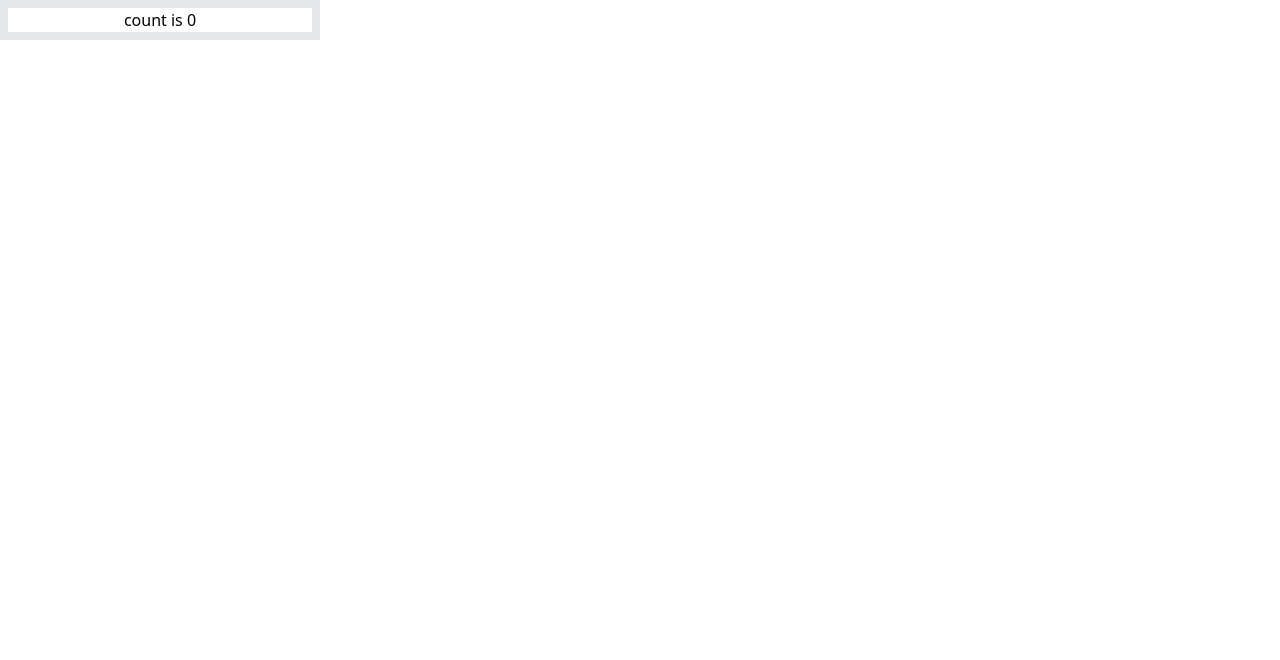
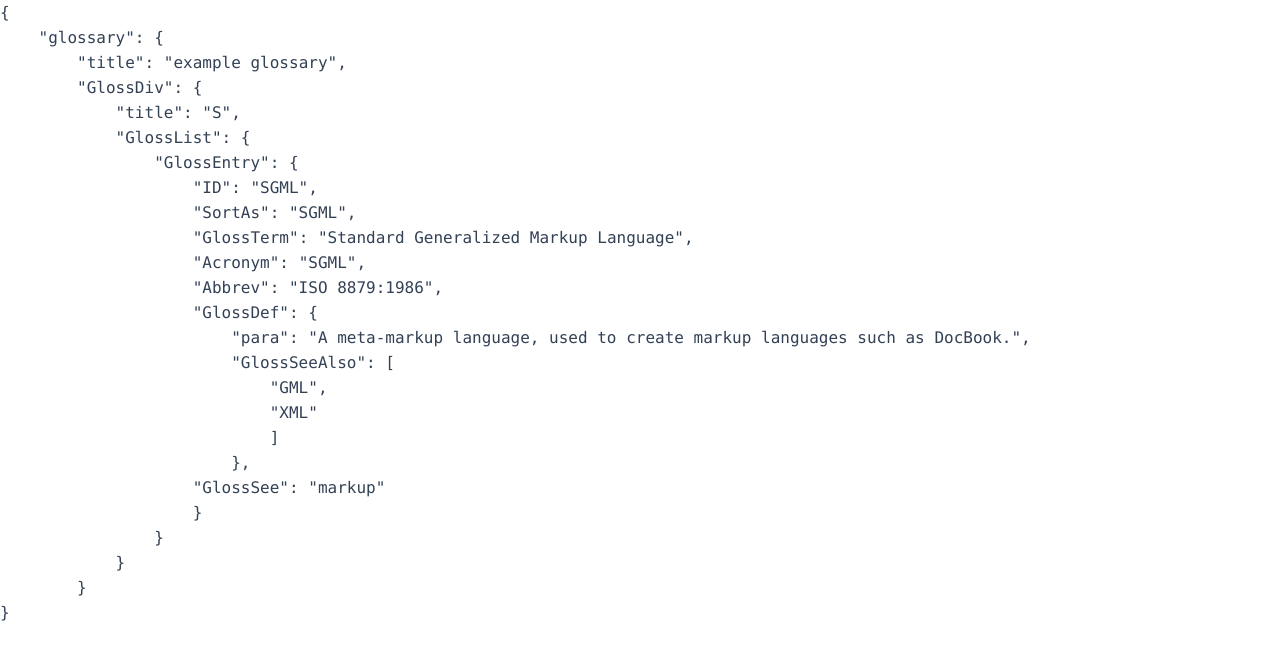
Before and after one commit to bitfexl/json-viewer, a React (Vite) app: page / in a window 1280 px wide. Shown: the top 660 px of the page. Built offline with nearby package versions, Linux system fonts and the light colour scheme.

Commit message:
added json viewer first test

```diff
--- a/src/App.tsx
+++ b/src/App.tsx
@@ -1,13 +1,34 @@
-import { useState } from "react";
+import { JsonElement } from "./jsonviewer/JsonElement";
 
 export default function App() {
-    const [count, setCount] = useState(0);
+    // const [count, setCount] = useState(0);
+
+    const json = {
+        glossary: {
+            title: "example glossary",
+            GlossDiv: {
+                title: "S",
+                GlossList: {
+                    GlossEntry: {
+                        ID: "SGML",
+                        SortAs: "SGML",
+                        GlossTerm: "Standard Generalized Markup Language",
+                        Acronym: "SGML",
+                        Abbrev: "ISO 8879:1986",
+                        GlossDef: {
+                            para: "A meta-markup language, used to create markup languages such as DocBook.",
+                            GlossSeeAlso: ["GML", "XML"],
+                        },
+                        GlossSee: "markup",
+                    },
+                },
+            },
+        },
+    };
 
     return (
         <>
-            <button className="border-8 w-80" onClick={() => setCount((count) => count + 1)}>
-                count is {count}
-            </button>
+            <JsonElement value={json}></JsonElement>
         </>
     );
 }
--- /dev/null
+++ b/src/jsonviewer/JsonArray.tsx
@@ -0,0 +1,25 @@
+import { JsonElement } from "./JsonElement";
+import { JsonIndent } from "./JsonIndent";
+import { JsonText } from "./JsonText";
+
+export interface JsonArrayProps {
+    value: unknown[];
+}
+
+export function JsonArray({ value }: JsonArrayProps) {
+    return (
+        <>
+            <JsonText type="square_bracket" value="["></JsonText>
+            <br />
+            {value.map((item, i) => (
+                <JsonIndent>
+                    <JsonElement value={item} parent="array" isLast={i + 1 == value.length}></JsonElement>
+                </JsonIndent>
+            ))}
+            <br />
+            <JsonIndent>
+                <JsonText type="square_bracket" value="]"></JsonText>
+            </JsonIndent>
+        </>
+    );
+}
--- /dev/null
+++ b/src/jsonviewer/JsonBlock.tsx
@@ -0,0 +1,23 @@
+import { ReactNode, useContext } from "react";
+import { JsonIndent } from "./JsonIndent";
+import { JsonContext } from "./JsonContext";
+
+export interface JsonBlockProps {
+    openingBracket: ReactNode;
+    closingBracket: ReactNode;
+    children: ReactNode;
+}
+
+export function JsonBlock({ openingBracket, closingBracket, children }: JsonBlockProps) {
+    const jsonCtx = useContext(JsonContext);
+
+    return (
+        <>
+            {openingBracket}
+            <br />
+            {jsonCtx.indentLevel == 0 ? <JsonIndent>{children}</JsonIndent> : children}
+            <br />
+            <JsonIndent>{closingBracket}</JsonIndent>
+        </>
+    );
+}
--- /dev/null
+++ b/src/jsonviewer/JsonBoolean.tsx
@@ -0,0 +1,9 @@
+import { JsonText } from "./JsonText";
+
+export interface JsonBooleanProps {
+    value: boolean;
+}
+
+export function JsonBoolean({ value }: JsonBooleanProps) {
+    return <JsonText type="value" value={value ? "true" : "false"}></JsonText>;
+}
--- /dev/null
+++ b/src/jsonviewer/JsonContext.ts
@@ -0,0 +1,6 @@
+import { createContext } from "react";
+
+export const JsonContext = createContext({
+    indent: 4,
+    indentLevel: 0,
+});
--- /dev/null
+++ b/src/jsonviewer/JsonElement.tsx
@@ -0,0 +1,47 @@
+import { JsonArray } from "./JsonArray";
+import { JsonBoolean } from "./JsonBoolean";
+import { JsonNull } from "./JsonNull";
+import { JsonNumber } from "./JsonNumber";
+import { JsonObject } from "./JsonObject";
+import { JsonString } from "./JsonString";
+import { JsonText } from "./JsonText";
+
+export interface JsonElementProps {
+    value: unknown;
+    parent?: "object" | "array" | "none";
+    isLast?: boolean;
+}
+
+export function JsonElement({ value, parent = "none", isLast = true }: JsonElementProps) {
+    const valueElement = <JsonElementValue value={value} parent={parent}></JsonElementValue>;
+
+    if (isLast) {
+        return valueElement;
+    }
+
+    return (
+        <span>
+            {valueElement}
+            <JsonText type="comma" value=","></JsonText>
+            <br />
+        </span>
+    );
+}
+
+function JsonElementValue({ value, parent }: { value: unknown; parent: "object" | "array" | "none" }) {
+    if (value === null || (parent === "array" && value === undefined) || (typeof value === "number" && isNaN(value))) {
+        return <JsonNull></JsonNull>;
+    } else if (typeof value === "boolean") {
+        return <JsonBoolean value={value}></JsonBoolean>;
+    } else if (typeof value === "number") {
+        return <JsonNumber value={value}></JsonNumber>;
+    } else if (typeof value === "string") {
+        return <JsonString value={value}></JsonString>;
+    } else if (Array.isArray(value)) {
+        return <JsonArray value={value}></JsonArray>;
+    } else if (typeof value === "object") {
+        // eslint-disable-next-line @typescript-eslint/no-explicit-any
+        return <JsonObject value={value as any}></JsonObject>;
+    }
+    return null;
+}
--- /dev/null
+++ b/src/jsonviewer/JsonIndent.tsx
@@ -0,0 +1,18 @@
+import { ReactNode, useContext } from "react";
+import { JsonContext } from "./JsonContext";
+
+export interface JsonIndentProps {
+    children: ReactNode;
+    addLevel?: number;
+}
+
+export function JsonIndent({ children, addLevel = 1 }: JsonIndentProps) {
+    const jsonCtx = useContext(JsonContext);
+
+    return (
+        <JsonContext.Provider value={{ ...jsonCtx, indentLevel: jsonCtx.indentLevel + addLevel }}>
+            <pre className="inline-block">{" ".repeat(jsonCtx.indent * jsonCtx.indentLevel)}</pre>
+            {children}
+        </JsonContext.Provider>
+    );
+}
--- /dev/null
+++ b/src/jsonviewer/JsonNull.tsx
@@ -0,0 +1,5 @@
+import { JsonText } from "./JsonText";
+
+export function JsonNull() {
+    return <JsonText type="value" value="null"></JsonText>;
+}
--- /dev/null
+++ b/src/jsonviewer/JsonNumber.tsx
@@ -0,0 +1,9 @@
+import { JsonText } from "./JsonText";
+
+export interface JsonNumberProps {
+    value: number;
+}
+
+export function JsonNumber({ value }: JsonNumberProps) {
+    return <JsonText type="value" value={JSON.stringify(value)}></JsonText>;
+}
--- /dev/null
+++ b/src/jsonviewer/JsonObject.tsx
@@ -0,0 +1,30 @@
+import { JsonBlock } from "./JsonBlock";
+import { JsonElement } from "./JsonElement";
+import { JsonIndent } from "./JsonIndent";
+import { JsonString } from "./JsonString";
+import { JsonText } from "./JsonText";
+
+export interface JsonObjectProps {
+    value: { [key: string]: unknown };
+}
+
+export function JsonObject({ value }: JsonObjectProps) {
+    const keys = Object.keys(value);
+
+    return (
+        <JsonBlock
+            openingBracket={<JsonText type="curly_bracket" value="{"></JsonText>}
+            closingBracket={<JsonText type="curly_bracket" value="}"></JsonText>}
+        >
+            <>
+                {keys.map((key, i) => (
+                    <JsonIndent addLevel={1}>
+                        <JsonString value={key}></JsonString>
+                        <JsonText type="colon" value=": "></JsonText>
+                        <JsonElement value={value[key]} parent="object" isLast={i + 1 == keys.length}></JsonElement>
+                    </JsonIndent>
+                ))}
+            </>
+        </JsonBlock>
+    );
+}
--- /dev/null
+++ b/src/jsonviewer/JsonString.tsx
@@ -0,0 +1,9 @@
+import { JsonText } from "./JsonText";
+
+export interface JsonStringProps {
+    value: string;
+}
+
+export function JsonString({ value }: JsonStringProps) {
+    return <JsonText type="value" value={JSON.stringify(value)}></JsonText>;
+}
--- /dev/null
+++ b/src/jsonviewer/JsonText.tsx
@@ -0,0 +1,8 @@
+export interface JsonTextProps {
+    type: "value" | "comma" | "square_bracket" | "curly_bracket" | "quote" | "colon";
+    value: string;
+}
+
+export function JsonText({ type, value }: JsonTextProps) {
+    return <pre className={`inline-block ${type == value ? "text-slate-900" : "text-slate-700"}`}>{value}</pre>;
+}
```
